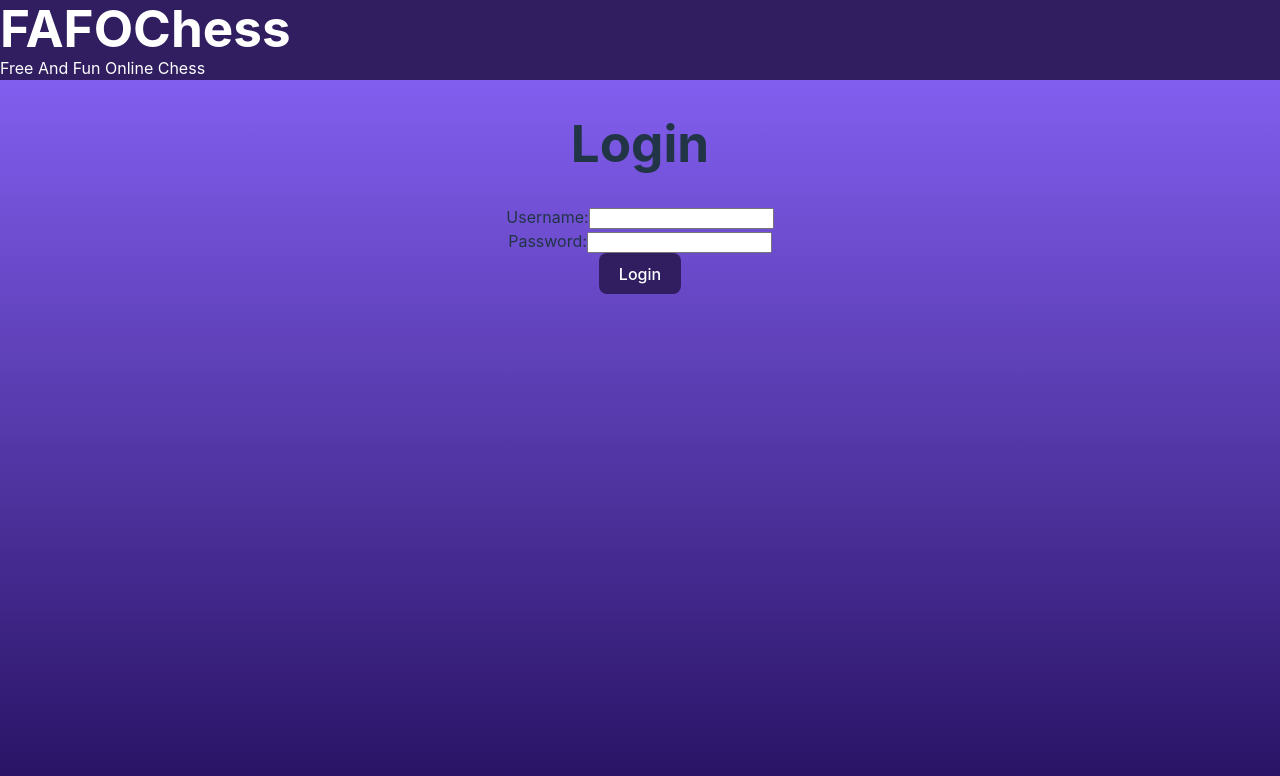
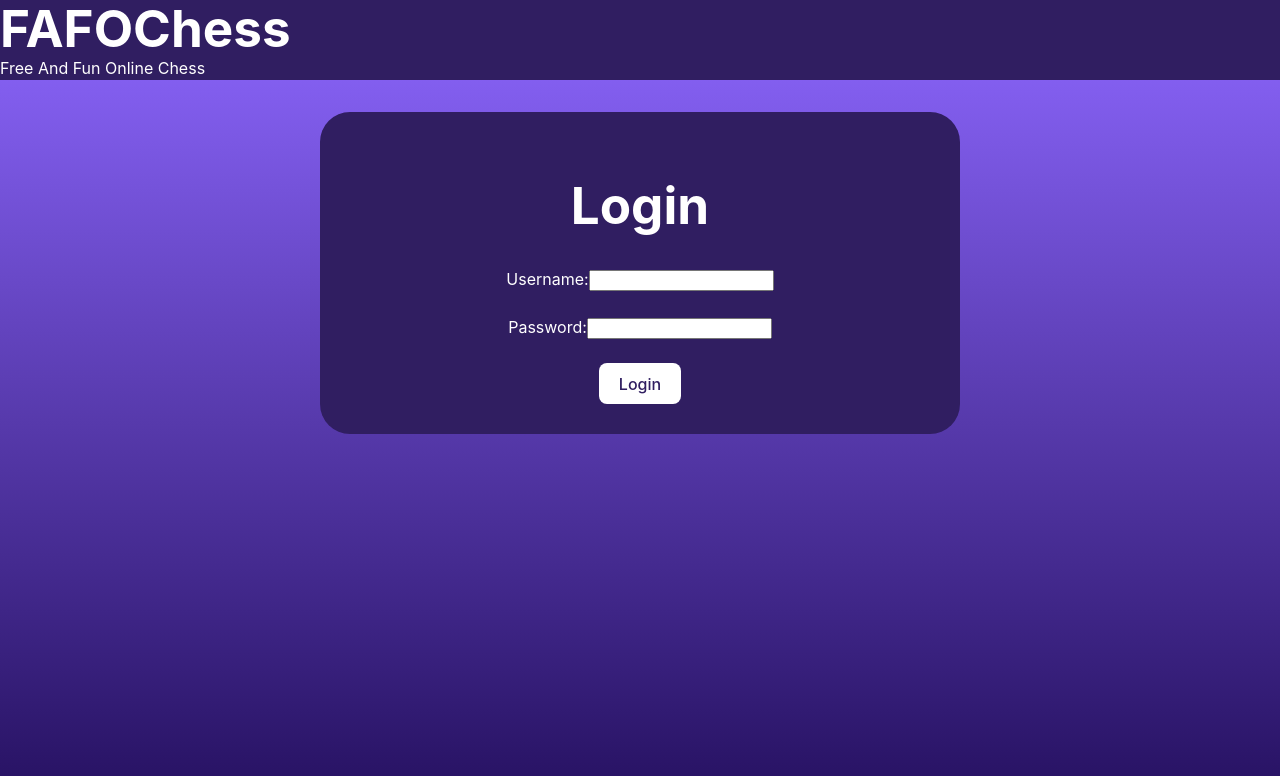
Before and after one commit to vewe7/ChessApp, a React (Vite) app in the folder client/: page /login in a window 1280 px wide. Shown: the top 776 px of the page. Built offline with nearby package versions, Linux system fonts and the light colour scheme.

Commit message:
Add login background box

```diff
--- a/client/src/App.css
+++ b/client/src/App.css
@@ -54,8 +54,8 @@
 }
 
 .porple {
-  background-color: #301e61;
-  color: white;
+  background-color: white;
+  color: #301e61;
 }
 
 .Header {
@@ -69,6 +69,19 @@
   color: white;
 }
 
+.BoxBackground {
+  display: flex;
+  flex-direction: column;
+  align-items: center;
+  box-sizing: content-box;
+  border-radius: 30px;
+  width: 50%;
+  padding: 30px 0px 30px;
+  margin: auto;
+  background-color: #301e61;
+  color: white;
+}
+
 .Title {
   margin: 0;
 }
--- a/client/src/Login.jsx
+++ b/client/src/Login.jsx
@@ -32,7 +32,7 @@ const Login = () => {
   };
 
   return (
-    <div>
+    <div className="BoxBackground">
       <h1>Login</h1>
       <label>
         Username:
```
Also changed, not shown: 2 other files (tests, documents, lock files or other folders).
